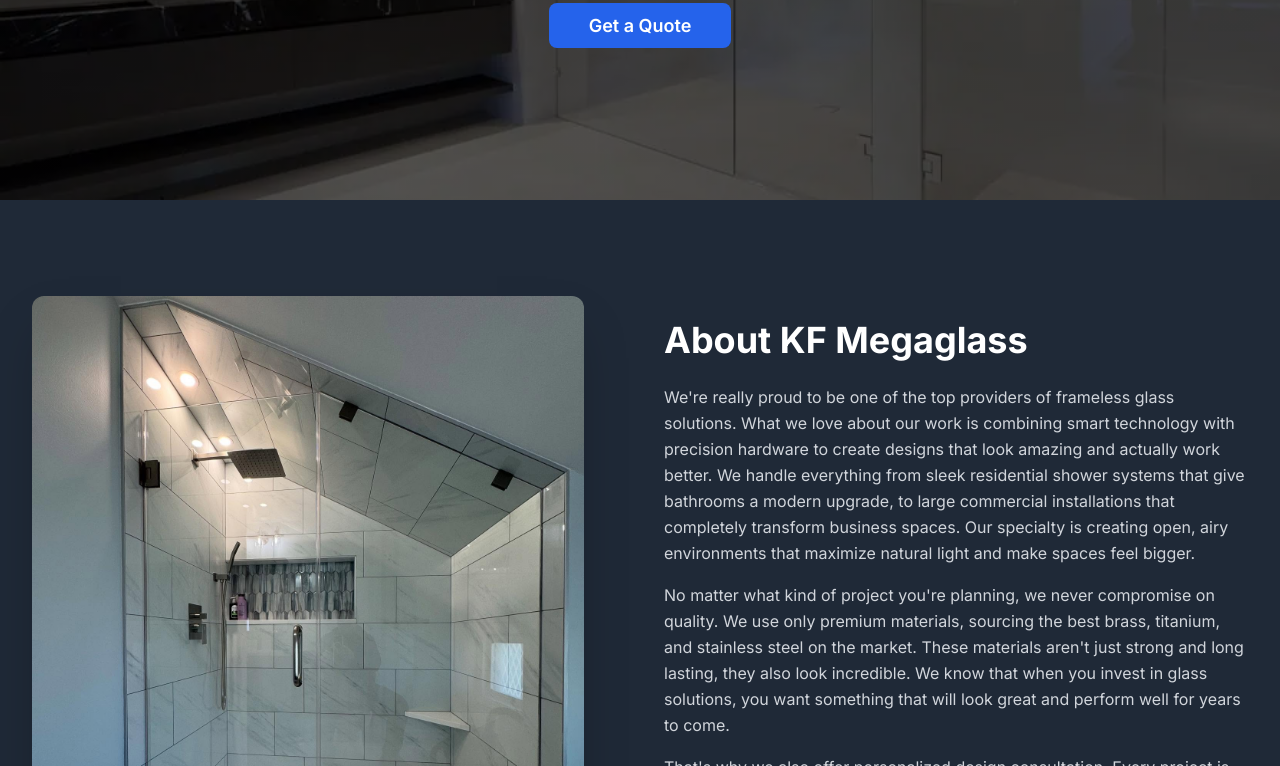
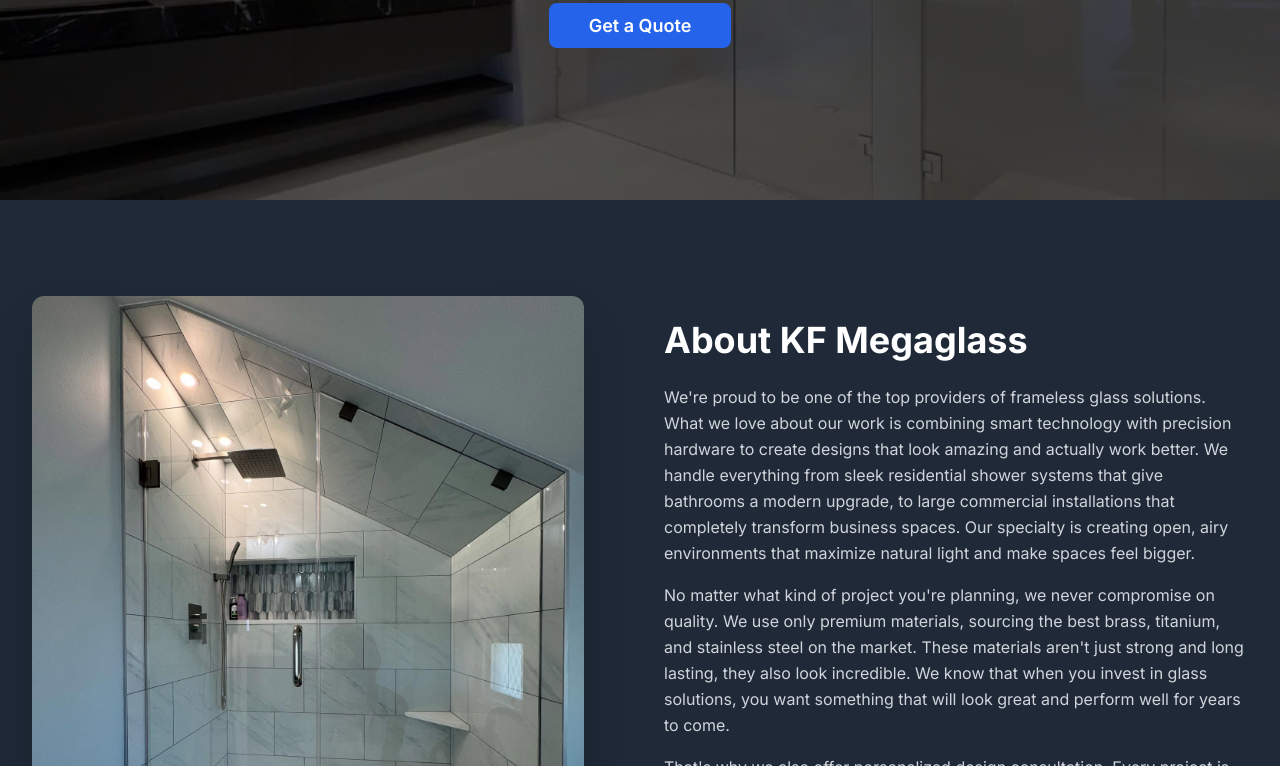
Before and after one commit to polskapeeps/KFMegaGlass-web-preview, a plain HTML site: page index.html in a window 1280 px wide. Shown: the part 404-1170 px from the top of the page. Drawn offline with nearby package versions, Linux system fonts and the light colour scheme.

Commit message:
Refines about page wording

```diff
--- a/index.html
+++ b/index.html
@@ -327,8 +327,8 @@
                 About KF Megaglass
               </h2>
               <p class="text-gray-300 leading-relaxed mb-4">
-                We're really proud to be one of the top providers of frameless
-                glass solutions. What we love about our work is combining smart
+                We're proud to be one of the top providers of frameless glass
+                solutions. What we love about our work is combining smart
                 technology with precision hardware to create designs that look
                 amazing and actually work better. We handle everything from
                 sleek residential shower systems that give bathrooms a modern
```
